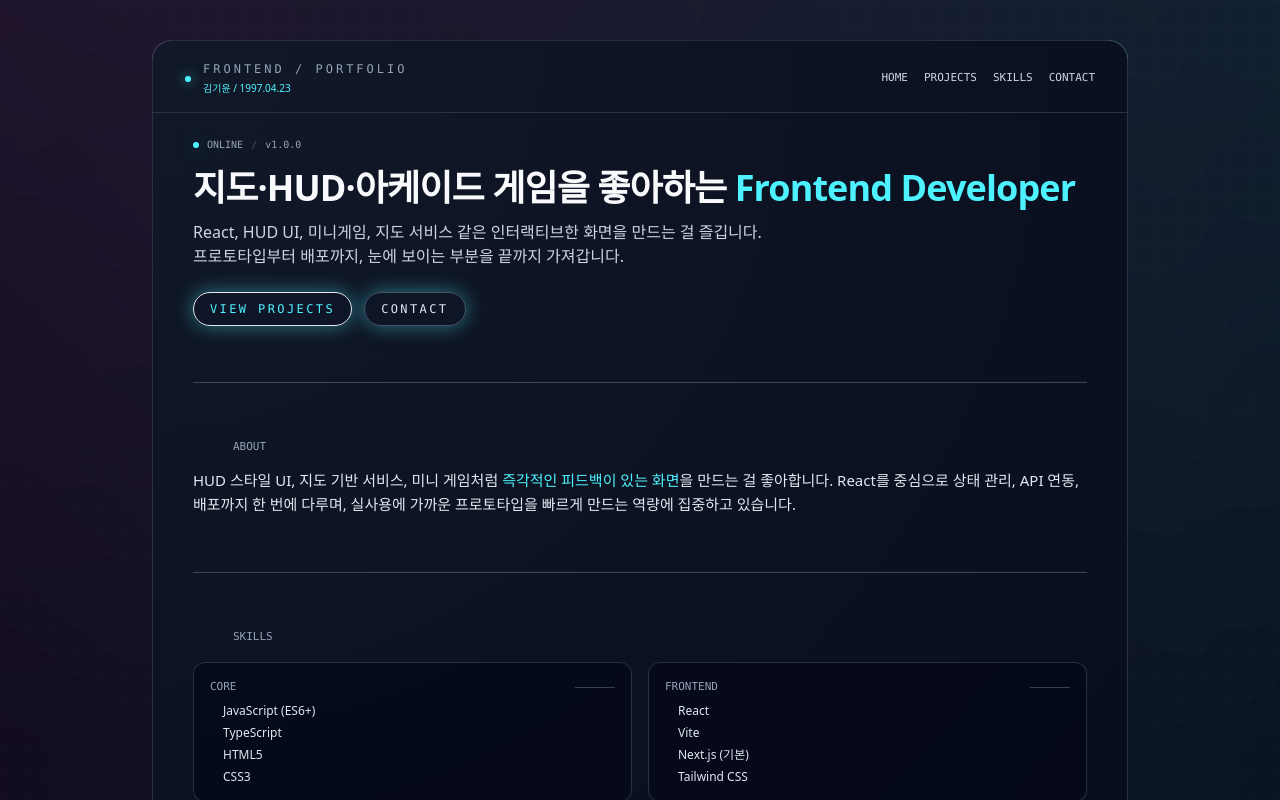
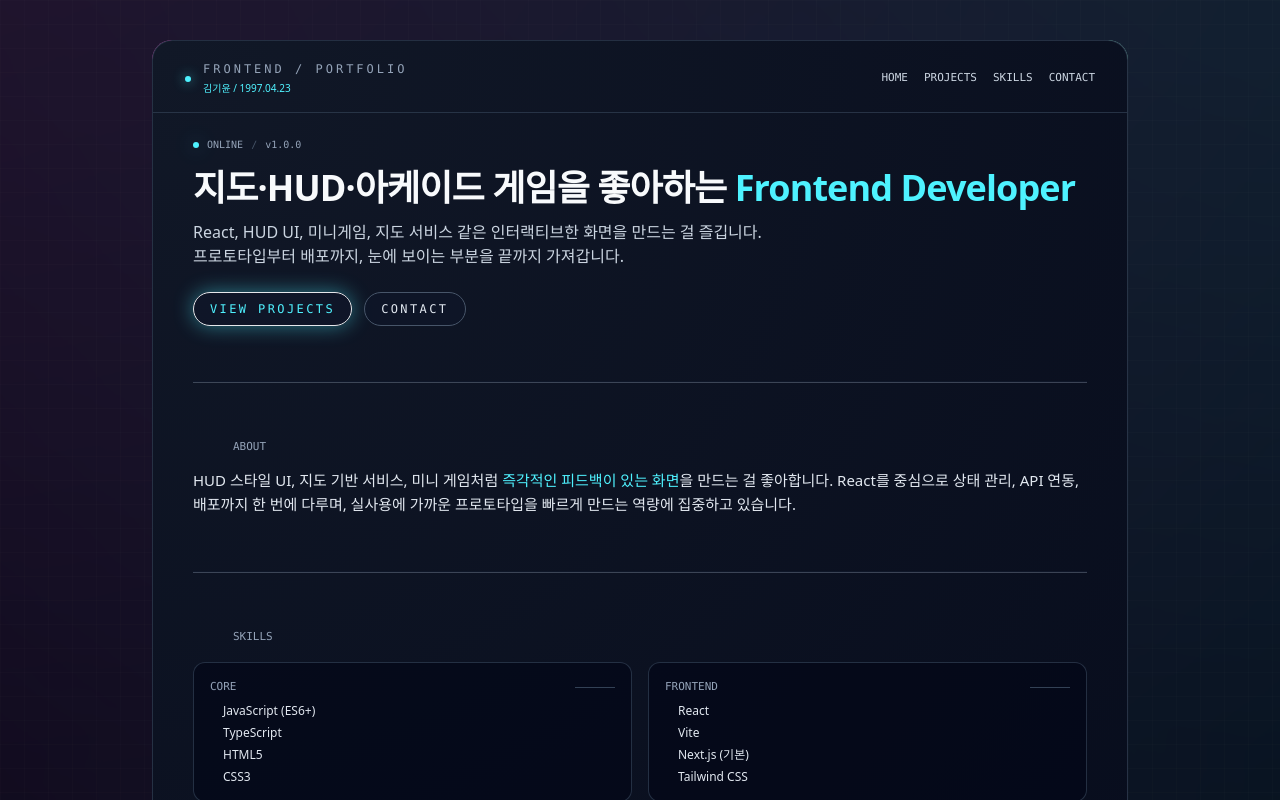
Before and after one commit to wellwellgood/React-Project, a React (Vite) app: page / in a window 1280 px wide. Shown: the top 800 px of the page. Built offline with nearby package versions, Linux system fonts and the light colour scheme.

Commit message:
ReactProject

```diff
--- a/src/components/Hero.jsx
+++ b/src/components/Hero.jsx
@@ -1,6 +1,21 @@
 import React from "react";
 
 export default function Hero() {
+  // 헤더 높이만큼 오프셋 주는 스크롤 함수
+  const scrollToSection = (id) => {
+    const el = document.getElementById(id);
+    if (!el) return;
+
+    const headerOffset = 80; // 헤더 높이(px)에 맞게 조정 (예: 64, 72 등)
+    const rect = el.getBoundingClientRect();
+    const offsetTop = rect.top + window.scrollY - headerOffset;
+
+    window.scrollTo({
+      top: offsetTop,
+      behavior: "smooth",
+    });
+  };
+
   return (
     <section id="hero" className="pt-4 sm:pt-6 flex flex-col gap-6">
       <div className="flex flex-col gap-4">
@@ -25,19 +40,23 @@ export default function Hero() {
       </div>
 
       <div className="flex flex-wrap items-center gap-3">
-        <a
-          href="#projects"
+        {/* VIEW PROJECTS 버튼 */}
+        <button
+          type="button"
+          onClick={() => scrollToSection("projects")}
           className="inline-flex items-center gap-2 rounded-full border border-neon-cyan/60 bg-slate-900/60 px-4 py-2 text-xs font-mono uppercase tracking-[0.2em] text-neon-cyan shadow-neon hover:bg-slate-900/90 transition-colors"
         >
           VIEW PROJECTS
-        </a>
+        </button>
 
-        <a
-          href="#contact"
-          className="inline-flex items-center gap-2 rounded-full border border-slate-600 bg-slate-900/50 px-4 py-2 text-xs font-mono uppercase tracking-[0.2em] text-slate-200 hover:border-neon-pink hover: shadow-neon hover:shdow-pink-900/80 hover:text-neon-pink transition-colors"
+        {/* CONTACT 버튼 */}
+        <button
+          type="button"
+          onClick={() => scrollToSection("contact")}
+          className="inline-flex items-center gap-2 rounded-full border border-slate-600 bg-slate-900/50 px-4 py-2 text-xs font-mono uppercase tracking-[0.2em] text-slate-200 hover:border-neon-pink hover:shadow-neon hover:shadow-pink-900/80 hover:text-neon-pink transition-colors"
         >
           CONTACT
-        </a>
+        </button>
       </div>
     </section>
   );
```
